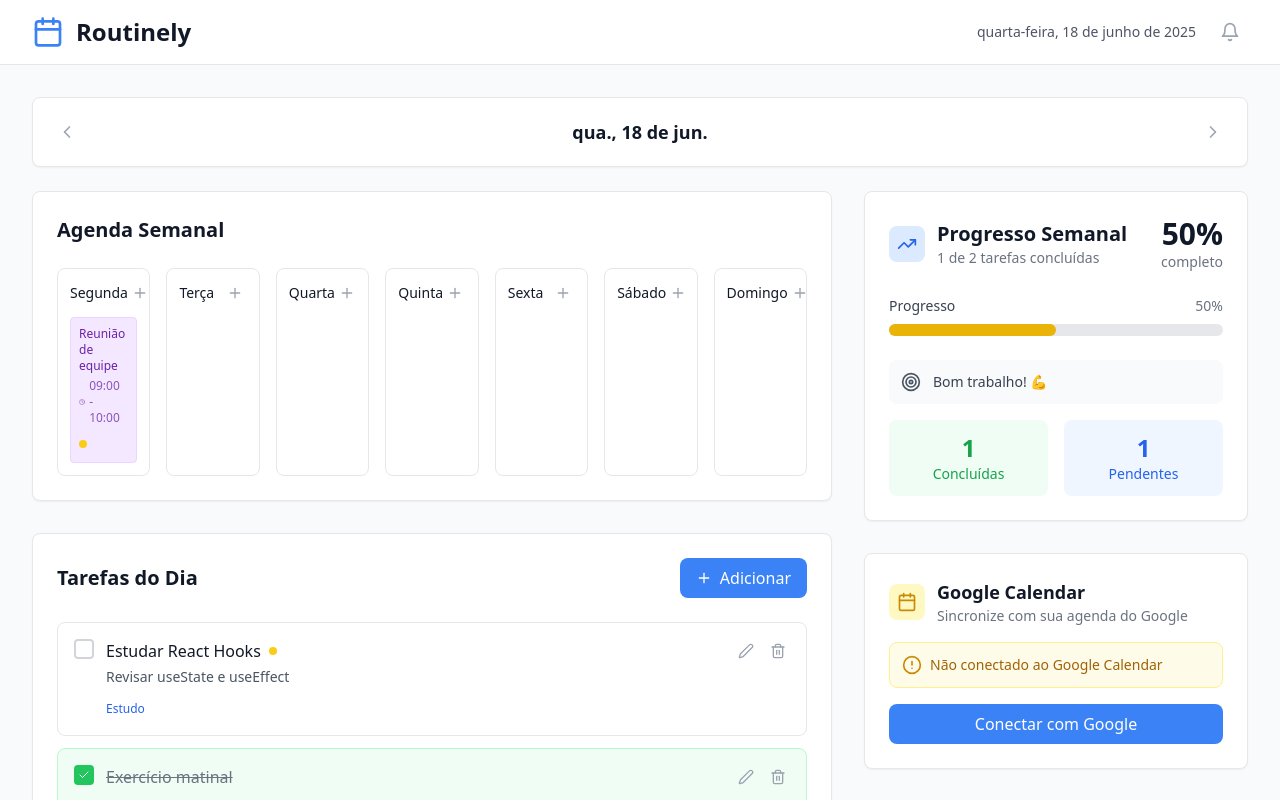
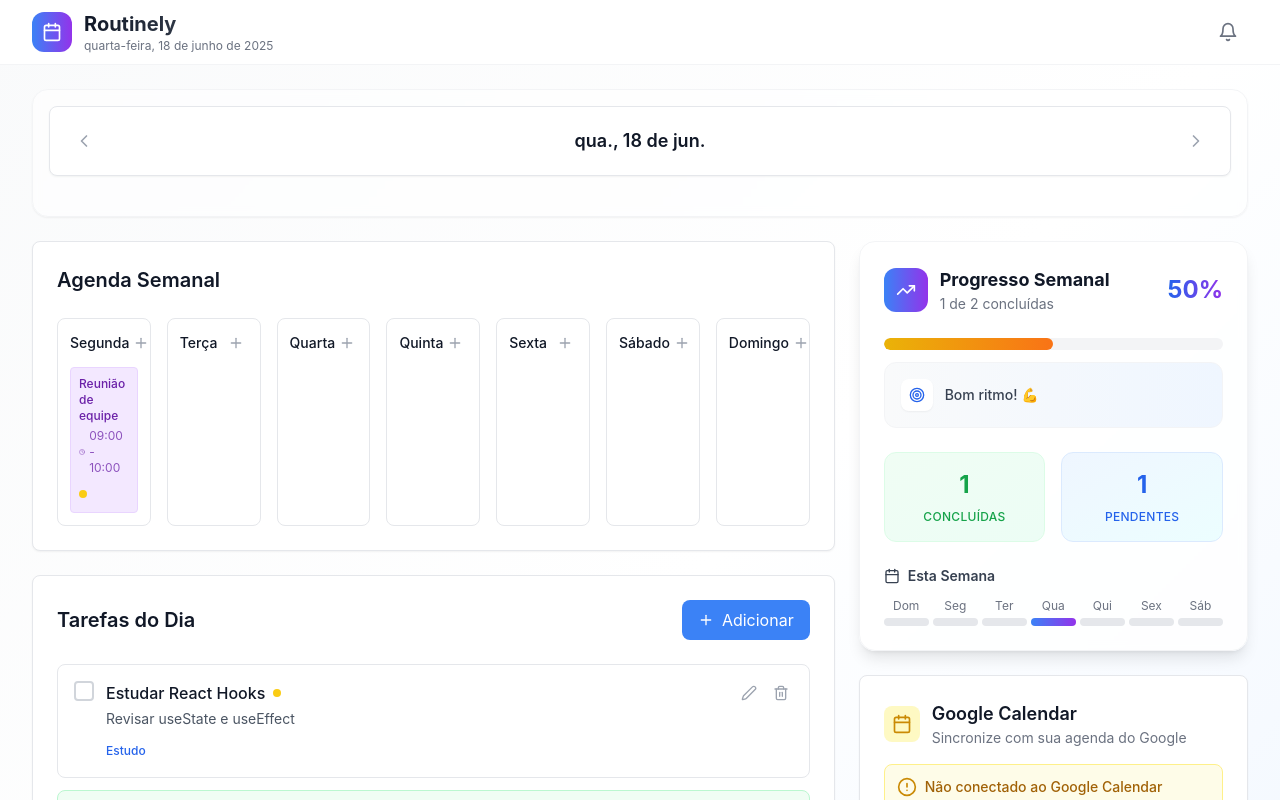
Before and after one commit to claudiojas/routinely-app, a React (Vite) app: page / in a window 1280 px wide. Shown: the top 800 px of the page. Built offline with nearby package versions, Linux system fonts and the light colour scheme.

Commit message:
Refactor: Improve UI and add login screen
Improved the overall UI for a more modern look, with a focus on mobile responsiveness. Added a non-functional login screen. Incorporated AI-generated images for a visually appealing and thematic design related to daily routines and agendas.

```diff
--- a/src/App.tsx
+++ b/src/App.tsx
@@ -1,9 +1,11 @@
+
 import { Toaster } from "@/components/ui/toaster";
 import { Toaster as Sonner } from "@/components/ui/sonner";
 import { TooltipProvider } from "@/components/ui/tooltip";
 import { QueryClient, QueryClientProvider } from "@tanstack/react-query";
 import { BrowserRouter, Routes, Route } from "react-router-dom";
 import Index from "./pages/Index";
+import Login from "./pages/Login";
 import NotFound from "./pages/NotFound";
 
 const queryClient = new QueryClient();
@@ -15,6 +17,7 @@ const App = () => (
       <Sonner />
       <BrowserRouter>
         <Routes>
+          <Route path="/login" element={<Login />} />
           <Route path="/" element={<Index />} />
           {/* ADD ALL CUSTOM ROUTES ABOVE THE CATCH-ALL "*" ROUTE */}
           <Route path="*" element={<NotFound />} />
--- a/src/components/Header.tsx
+++ b/src/components/Header.tsx
@@ -1,6 +1,6 @@
 
 import React from 'react';
-import { Calendar, Bell } from 'lucide-react';
+import { Calendar, Bell, Menu } from 'lucide-react';
 import { useStore } from '../store/useStore';
 
 const Header = () => {
@@ -17,20 +17,31 @@ const Header = () => {
   };
 
   return (
-    <header className="bg-white border-b border-gray-200">
+    <header className="bg-white/90 backdrop-blur-lg border-b border-gray-100 sticky top-0 z-50">
       <div className="max-w-7xl mx-auto px-4 sm:px-6 lg:px-8">
         <div className="flex justify-between items-center h-16">
-          <div className="flex items-center">
-            <Calendar className="h-8 w-8 text-blue-500 mr-3" />
-            <h1 className="text-2xl font-bold text-gray-900">Routinely</h1>
+          <div className="flex items-center space-x-4">
+            <div className="flex items-center space-x-3">
+              <div className="w-10 h-10 bg-gradient-to-r from-blue-500 to-purple-600 rounded-xl flex items-center justify-center">
+                <Calendar className="h-5 w-5 text-white" />
+              </div>
+              <div>
+                <h1 className="text-xl font-bold bg-gradient-to-r from-gray-900 to-gray-600 bg-clip-text text-transparent">
+                  Routinely
+                </h1>
+                <p className="text-xs text-gray-500 hidden sm:block">
+                  {formatDate(selectedDate)}
+                </p>
+              </div>
+            </div>
           </div>
 
-          <div className="flex items-center space-x-4">
-            <span className="text-sm text-gray-600 hidden sm:block">
-              {formatDate(selectedDate)}
-            </span>
-            <button className="p-2 text-gray-400 hover:text-gray-600 transition-colors">
+          <div className="flex items-center space-x-3">
+            <button className="p-2.5 text-gray-500 hover:text-gray-700 hover:bg-gray-100 rounded-xl transition-all duration-200">
               <Bell className="h-5 w-5" />
+            </button>
+            <button className="p-2.5 text-gray-500 hover:text-gray-700 hover:bg-gray-100 rounded-xl transition-all duration-200 sm:hidden">
+              <Menu className="h-5 w-5" />
             </button>
           </div>
         </div>
--- a/src/components/ProgressBar.tsx
+++ b/src/components/ProgressBar.tsx
@@ -1,6 +1,6 @@
 
 import React from 'react';
-import { TrendingUp, Target } from 'lucide-react';
+import { TrendingUp, Target, Calendar } from 'lucide-react';
 import { useStore } from '../store/useStore';
 
 const ProgressBar = () => {
@@ -19,70 +19,95 @@ const ProgressBar = () => {
   const totalTasks = weekTasks.length;
 
   const getProgressColor = (progress: number) => {
-    if (progress >= 80) return 'bg-green-500';
-    if (progress >= 60) return 'bg-blue-500';
-    if (progress >= 40) return 'bg-yellow-500';
-    return 'bg-red-500';
+    if (progress >= 80) return 'from-green-500 to-emerald-600';
+    if (progress >= 60) return 'from-blue-500 to-cyan-600';
+    if (progress >= 40) return 'from-yellow-500 to-orange-500';
+    return 'from-red-500 to-pink-600';
   };
 
   const getProgressMessage = (progress: number) => {
-    if (progress >= 90) return 'Excelente semana! 🎉';
-    if (progress >= 70) return 'Ótimo progresso! 👏';
-    if (progress >= 50) return 'Bom trabalho! 💪';
-    if (progress >= 30) return 'Continue assim! 🚀';
-    return 'Vamos começar! ✨';
+    if (progress >= 90) return 'Semana incrível! 🎉';
+    if (progress >= 70) return 'Muito bem! 👏';
+    if (progress >= 50) return 'Bom ritmo! 💪';
+    if (progress >= 30) return 'Vamos lá! 🚀';
+    return 'Novo começo! ✨';
   };
 
   return (
-    <div className="bg-white rounded-lg shadow-sm border border-gray-200 p-6">
-      <div className="flex items-center justify-between mb-6">
+    <div className="bg-white/80 backdrop-blur-sm rounded-2xl shadow-lg border border-gray-100 p-6 space-y-6">
+      {/* Header */}
+      <div className="flex items-center justify-between">
         <div className="flex items-center space-x-3">
-          <div className="p-2 bg-blue-100 rounded-lg">
-            <TrendingUp className="h-5 w-5 text-blue-600" />
+          <div className="p-3 bg-gradient-to-r from-blue-500 to-purple-600 rounded-xl">
+            <TrendingUp className="h-5 w-5 text-white" />
           </div>
           <div>
-            <h2 className="text-xl font-semibold text-gray-900">Progresso Semanal</h2>
+            <h2 className="text-lg font-bold text-gray-900">Progresso Semanal</h2>
             <p className="text-sm text-gray-500">
-              {completedTasks.length} de {totalTasks} tarefas concluídas
+              {completedTasks.length} de {totalTasks} concluídas
             </p>
           </div>
         </div>
         <div className="text-right">
-          <div className="text-3xl font-bold text-gray-900">{progress}%</div>
-          <div className="text-sm text-gray-500">completo</div>
+          <div className="text-2xl font-bold bg-gradient-to-r from-blue-600 to-purple-600 bg-clip-text text-transparent">
+            {progress}%
+          </div>
         </div>
       </div>
 
-      <div className="mb-6">
-        <div className="flex justify-between items-center mb-2">
-          <span className="text-sm font-medium text-gray-700">Progresso</span>
-          <span className="text-sm text-gray-500">{progress}%</span>
-        </div>
-        <div className="w-full bg-gray-200 rounded-full h-3">
+      {/* Progress Bar */}
+      <div className="space-y-3">
+        <div className="w-full bg-gray-100 rounded-full h-3 overflow-hidden">
           <div
-            className={`h-3 rounded-full transition-all duration-500 ${getProgressColor(progress)}`}
+            className={`h-full rounded-full bg-gradient-to-r ${getProgressColor(progress)} transition-all duration-700 ease-out`}
             style={{ width: `${progress}%` }}
           ></div>
         </div>
-      </div>
 
-      <div className="space-y-4">
-        <div className="flex items-center space-x-3 p-3 bg-gray-50 rounded-lg">
-          <Target className="h-5 w-5 text-gray-600" />
+        {/* Progress Message */}
+        <div className="flex items-center space-x-3 p-4 bg-gradient-to-r from-gray-50 to-blue-50 rounded-xl border border-gray-100">
+          <div className="p-2 bg-white rounded-lg shadow-sm">
+            <Target className="h-4 w-4 text-blue-600" />
+          </div>
           <span className="text-sm font-medium text-gray-700">
             {getProgressMessage(progress)}
           </span>
         </div>
+      </div>
 
-        <div className="grid grid-cols-2 gap-4 text-center">
-          <div className="p-3 bg-green-50 rounded-lg">
+      {/* Stats Grid */}
+      <div className="grid grid-cols-2 gap-4">
+        <div className="bg-gradient-to-br from-green-50 to-emerald-50 p-4 rounded-xl border border-green-100">
+          <div className="text-center space-y-2">
             <div className="text-2xl font-bold text-green-600">{completedTasks.length}</div>
-            <div className="text-sm text-green-600">Concluídas</div>
+            <div className="text-xs font-medium text-green-600 uppercase tracking-wide">Concluídas</div>
           </div>
-          <div className="p-3 bg-blue-50 rounded-lg">
+        </div>
+        <div className="bg-gradient-to-br from-blue-50 to-cyan-50 p-4 rounded-xl border border-blue-100">
+          <div className="text-center space-y-2">
             <div className="text-2xl font-bold text-blue-600">{totalTasks - completedTasks.length}</div>
-            <div className="text-sm text-blue-600">Pendentes</div>
+            <div className="text-xs font-medium text-blue-600 uppercase tracking-wide">Pendentes</div>
           </div>
+        </div>
+      </div>
+
+      {/* Weekly Visualization */}
+      <div className="space-y-3">
+        <h3 className="text-sm font-semibold text-gray-700 flex items-center space-x-2">
+          <Calendar className="h-4 w-4" />
+          <span>Esta Semana</span>
+        </h3>
+        <div className="flex space-x-1">
+          {['Dom', 'Seg', 'Ter', 'Qua', 'Qui', 'Sex', 'Sáb'].map((day, index) => (
+            <div key={day} className="flex-1 space-y-1">
+              <div className="text-xs text-gray-500 text-center">{day}</div>
+              <div className={`h-2 rounded-full ${
+                index === new Date().getDay()
+                  ? 'bg-gradient-to-r from-blue-500 to-purple-600'
+                  : 'bg-gray-200'
+              }`}></div>
+            </div>
+          ))}
         </div>
       </div>
     </div>
--- a/src/index.css
+++ b/src/index.css
@@ -1,8 +1,9 @@
+
 @tailwind base;
 @tailwind components;
 @tailwind utilities;
 
-/* Definition of the design system. All colors, gradients, fonts, etc should be defined here. */
+/* Design system personalizado para o Routinely */
 
 @layer base {
   :root {
@@ -37,47 +38,32 @@
     --radius: 0.5rem;
 
     --sidebar-background: 0 0% 98%;
-
     --sidebar-foreground: 240 5.3% 26.1%;
-
     --sidebar-primary: 240 5.9% 10%;
-
     --sidebar-primary-foreground: 0 0% 98%;
-
     --sidebar-accent: 240 4.8% 95.9%;
-
     --sidebar-accent-foreground: 240 5.9% 10%;
-
     --sidebar-border: 220 13% 91%;
-
     --sidebar-ring: 217.2 91.2% 59.8%;
   }
 
   .dark {
     --background: 222.2 84% 4.9%;
     --foreground: 210 40% 98%;
-
     --card: 222.2 84% 4.9%;
     --card-foreground: 210 40% 98%;
-
     --popover: 222.2 84% 4.9%;
     --popover-foreground: 210 40% 98%;
-
     --primary: 210 40% 98%;
     --primary-foreground: 222.2 47.4% 11.2%;
-
     --secondary: 217.2 32.6% 17.5%;
     --secondary-foreground: 210 40% 98%;
-
     --muted: 217.2 32.6% 17.5%;
     --muted-foreground: 215 20.2% 65.1%;
-
     --accent: 217.2 32.6% 17.5%;
     --accent-foreground: 210 40% 98%;
-
     --destructive: 0 62.8% 30.6%;
     --destructive-foreground: 210 40% 98%;
-
     --border: 217.2 32.6% 17.5%;
     --input: 217.2 32.6% 17.5%;
     --ring: 212.7 26.8% 83.9%;
@@ -99,5 +85,79 @@
 
   body {
     @apply bg-background text-foreground;
+    font-family: 'Inter', 'system-ui', '-apple-system', 'BlinkMacSystemFont', 'Segoe UI', 'Roboto', sans-serif;
   }
 }
+
+/* Animações suaves customizadas */
+@layer utilities {
+  .animate-fade-in {
+    animation: fadeIn 0.5s ease-out;
+  }
+
+  .animate-slide-up {
+    animation: slideUp 0.3s ease-out;
+  }
+
+  .glass-effect {
+    @apply bg-white/80 backdrop-blur-lg border border-white/20;
+  }
+
+  .gradient-border {
+    background: linear-gradient(white, white) padding-box,
+                linear-gradient(45deg, #3b82f6, #8b5cf6) border-box;
+    border: 2px solid transparent;
+  }
+}
+
+@keyframes fadeIn {
+  from {
+    opacity: 0;
+    transform: translateY(10px);
+  }
+  to {
+    opacity: 1;
+    transform: translateY(0);
+  }
+}
+
+@keyframes slideUp {
+  from {
+    transform: translateY(20px);
+    opacity: 0;
+  }
+  to {
+    transform: translateY(0);
+    opacity: 1;
+  }
+}
+
+/* Scrollbar personalizada */
+::-webkit-scrollbar {
+  width: 6px;
+}
+
+::-webkit-scrollbar-track {
+  background: #f1f5f9;
+  border-radius: 3px;
+}
+
+::-webkit-scrollbar-thumb {
+  background: linear-gradient(45deg, #3b82f6, #8b5cf6);
+  border-radius: 3px;
+}
+
+::-webkit-scrollbar-thumb:hover {
+  background: linear-gradient(45deg, #2563eb, #7c3aed);
+}
+
+/* Mobile-first responsive enhancements */
+@media (max-width: 768px) {
+  .container {
+    @apply px-4;
+  }
+
+  .glass-effect {
+    @apply bg-white/90;
+  }
+}
--- a/src/pages/Index.tsx
+++ b/src/pages/Index.tsx
@@ -11,21 +11,25 @@ import InstallPWA from '../components/InstallPWA';
 
 const Index = () => {
   return (
-    <div className="min-h-screen bg-gray-50">
+    <div className="min-h-screen bg-gradient-to-br from-gray-50 via-white to-blue-50">
       <Header />
 
-      <main className="max-w-7xl mx-auto px-4 sm:px-6 lg:px-8 py-8">
-        <DatePicker />
+      <main className="max-w-7xl mx-auto px-4 sm:px-6 lg:px-8 py-6 space-y-6">
+        {/* Date Picker */}
+        <div className="bg-white/60 backdrop-blur-sm rounded-2xl shadow-sm border border-gray-100 p-4">
+          <DatePicker />
+        </div>
 
-        <div className="grid grid-cols-1 lg:grid-cols-3 gap-8">
-          {/* Coluna Principal */}
-          <div className="lg:col-span-2 space-y-8">
+        {/* Main Grid */}
+        <div className="grid grid-cols-1 lg:grid-cols-3 gap-6">
+          {/* Main Content */}
+          <div className="lg:col-span-2 space-y-6">
             <WeeklySchedule />
             <TaskList />
           </div>
 
           {/* Sidebar */}
-          <div className="space-y-8">
+          <div className="space-y-6">
             <ProgressBar />
             <GoogleSyncButton />
             <NotePad />
--- /dev/null
+++ b/src/pages/Login.tsx
@@ -0,0 +1,127 @@
+
+import React, { useState } from 'react';
+import { Calendar, Mail, Lock, Eye, EyeOff } from 'lucide-react';
+import { Button } from '@/components/ui/button';
+import { Input } from '@/components/ui/input';
+import { useNavigate } from 'react-router-dom';
+
+const Login = () => {
+  const [showPassword, setShowPassword] = useState(false);
+  const [email, setEmail] = useState('');
+  const [password, setPassword] = useState('');
+  const navigate = useNavigate();
+
+  const handleLogin = (e: React.FormEvent) => {
+    e.preventDefault();
+    // Por enquanto apenas navega para a página principal
+    navigate('/');
+  };
+
+  return (
+    <div className="min-h-screen bg-gradient-to-br from-blue-50 via-white to-purple-50 flex items-center justify-center p-4">
+      {/* Background Pattern */}
+      <div className="absolute inset-0 opacity-5">
+        <div className="absolute top-20 left-10 w-20 h-20 bg-blue-500 rounded-full"></div>
+        <div className="absolute top-40 right-20 w-16 h-16 bg-purple-500 rounded-full"></div>
+        <div className="absolute bottom-40 left-20 w-12 h-12 bg-green-500 rounded-full"></div>
+        <div className="absolute bottom-20 right-10 w-24 h-24 bg-yellow-500 rounded-full"></div>
+      </div>
+
+      <div className="w-full max-w-md relative">
+        {/* Floating Card */}
+        <div className="bg-white/80 backdrop-blur-lg rounded-3xl shadow-2xl border border-white/20 p-8 space-y-8">
+          {/* Header */}
+          <div className="text-center space-y-4">
+            <div className="inline-flex items-center justify-center w-16 h-16 bg-gradient-to-r from-blue-500 to-purple-600 rounded-2xl mb-4">
+              <Calendar className="h-8 w-8 text-white" />
+            </div>
+            <h1 className="text-3xl font-bold bg-gradient-to-r from-gray-900 to-gray-600 bg-clip-text text-transparent">
+              Routinely
+            </h1>
+            <p className="text-gray-600">Organize sua rotina com estilo</p>
+          </div>
+
+          {/* Illustration */}
+          <div className="flex justify-center">
+            <div className="w-32 h-32 bg-gradient-to-br from-blue-100 to-purple-100 rounded-2xl flex items-center justify-center">
+              <div className="text-center space-y-2">
+                <div className="w-12 h-12 bg-gradient-to-r from-blue-500 to-purple-600 rounded-xl mx-auto flex items-center justify-center">
+                  <Calendar className="h-6 w-6 text-white" />
+                </div>
+                <div className="flex space-x-1">
+                  <div className="w-2 h-2 bg-blue-400 rounded-full"></div>
+                  <div className="w-2 h-2 bg-green-400 rounded-full"></div>
+                  <div className="w-2 h-2 bg-yellow-400 rounded-full"></div>
+                </div>
+              </div>
+            </div>
+          </div>
+
+          {/* Form */}
+          <form onSubmit={handleLogin} className="space-y-6">
+            <div className="space-y-4">
+              <div className="relative">
+                <Mail className="absolute left-3 top-1/2 transform -translate-y-1/2 h-5 w-5 text-gray-400" />
+                <Input
+                  type="email"
+                  placeholder="Seu email"
+                  value={email}
+                  onChange={(e) => setEmail(e.target.value)}
+                  className="pl-12 h-12 border-2 border-gray-100 rounded-xl focus:border-blue-500 transition-colors"
+                />
+              </div>
+
+              <div className="relative">
+                <Lock className="absolute left-3 top-1/2 transform -translate-y-1/2 h-5 w-5 text-gray-400" />
+                <Input
+                  type={showPassword ? "text" : "password"}
+                  placeholder="Sua senha"
+                  value={password}
+                  onChange={(e) => setPassword(e.target.value)}
+                  className="pl-12 pr-12 h-12 border-2 border-gray-100 rounded-xl focus:border-blue-500 transition-colors"
+                />
+                <button
+                  type="button"
+                  onClick={() => setShowPassword(!showPassword)}
+                  className="absolute right-3 top-1/2 transform -translate-y-1/2 text-gray-400 hover:text-gray-600"
+                >
+                  {showPassword ? <EyeOff className="h-5 w-5" /> : <Eye className="h-5 w-5" />}
+                </button>
+              </div>
+            </div>
+
+            <Button
+              type="submit"
+              className="w-full h-12 bg-gradient-to-r from-blue-500 to-purple-600 hover:from-blue-600 hover:to-purple-700 rounded-xl text-white font-semibold transition-all duration-200 transform hover:scale-105"
+            >
+              Entrar na Routinely
+            </Button>
+          </form>
+
+          {/* Footer */}
+          <div className="text-center space-y-4">
+            <p className="text-sm text-gray-500">
+              Não tem uma conta?{' '}
+              <button className="text-blue-600 hover:text-blue-700 font-semibold">
+                Criar conta
+              </button>
+            </p>
+            <div className="flex items-center justify-center space-x-4 text-xs text-gray-400">
+              <span>Privacidade</span>
+              <span>•</span>
+              <span>Termos</span>
+              <span>•</span>
+              <span>Suporte</span>
+            </div>
+          </div>
+        </div>
+
+        {/* Floating Elements */}
+        <div className="absolute -top-4 -right-4 w-8 h-8 bg-gradient-to-r from-yellow-400 to-orange-500 rounded-full opacity-60"></div>
+        <div className="absolute -bottom-4 -left-4 w-6 h-6 bg-gradient-to-r from-green-400 to-blue-500 rounded-full opacity-60"></div>
+      </div>
+    </div>
+  );
+};
+
+export default Login;
```
